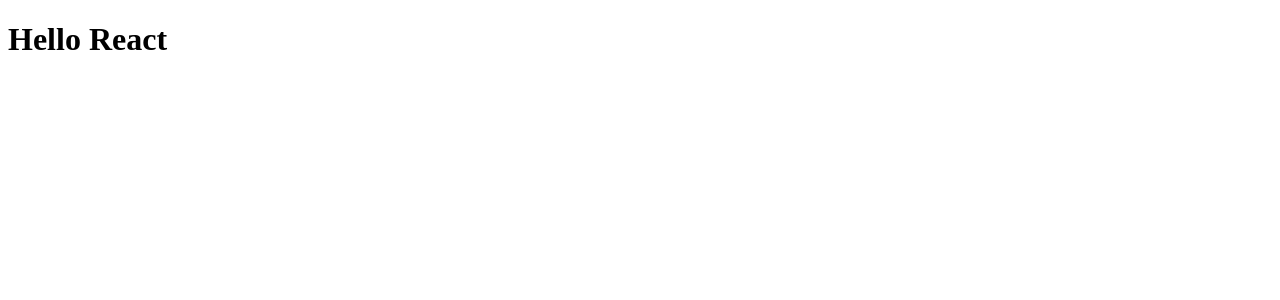
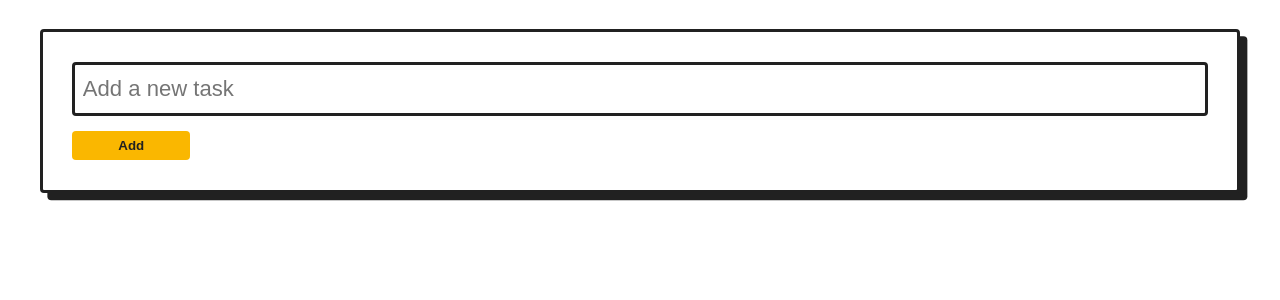
Before and after one commit to amoljagtap17/2025-react-19-highlights, a React (Vite) app: page / in a window 1280 px wide. Shown: the top 300 px of the page. Built offline with nearby package versions, Linux system fonts and the light colour scheme.

Commit message:
react-19-highlights: add todo form

```diff
--- a/src/App.tsx
+++ b/src/App.tsx
@@ -1,3 +1,9 @@
+import { TodoForm } from "./components/section/TodoForm";
+
 export function App() {
-  return <h1>Hello React</h1>;
+  return (
+    <div>
+      <TodoForm />
+    </div>
+  );
 }
--- /dev/null
+++ b/src/components/section/TodoForm.tsx
@@ -0,0 +1,12 @@
+import "./styles.css";
+
+export function TodoForm() {
+  return (
+    <div className="card">
+      <form>
+        <input type="text" placeholder="Add a new task" />
+        <button type="submit">Add</button>
+      </form>
+    </div>
+  );
+}
--- /dev/null
+++ b/src/components/section/styles.css
@@ -0,0 +1,31 @@
+.card {
+  background: var(--color-background);
+  padding: calc(4 * var(--size-bezel));
+  margin-top: calc(4 * var(--size-bezel));
+  border-radius: var(--size-radius);
+  border: 3px solid var(--color-shadow, currentColor);
+  box-shadow: 0.5rem 0.5rem 0 var(--color-shadow, currentColor);
+}
+
+input {
+  box-sizing: border-box;
+  display: block;
+  width: 100%;
+  border: 3px solid currentColor;
+  padding: calc(var(--size-bezel) * 1.5) var(--size-bezel);
+  color: currentColor;
+  background: transparent;
+  border-radius: var(--size-radius);
+  font-size: 1.5rem;
+}
+
+button {
+  color: currentColor;
+  padding: var(--size-bezel) calc(var(--size-bezel) * 2);
+  background: var(--color-accent);
+  border: none;
+  border-radius: var(--size-radius);
+  font-weight: 900;
+  margin-top: 1rem;
+  min-width: 8rem;
+}
--- /dev/null
+++ b/src/index.css
@@ -0,0 +1,26 @@
+:root {
+  --color-light: white;
+  --color-dark: #212121;
+  --color-signal: #fab700;
+
+  --color-background: var(--color-light);
+  --color-text: var(--color-dark);
+  --color-accent: var(--color-signal);
+
+  --size-bezel: 0.5rem;
+  --size-radius: 4px;
+
+  line-height: 1.4;
+
+  font-family: "Inter", sans-serif;
+  font-size: calc(0.6rem + 0.4vw);
+  color: var(--color-text);
+  background: var(--color-background);
+  font-weight: 300;
+  padding: 0 calc(var(--size-bezel) * 3);
+}
+
+.container {
+  max-width: 1200px;
+  margin: 0 auto;
+}
--- a/src/main.tsx
+++ b/src/main.tsx
@@ -1,9 +1,12 @@
 import { StrictMode } from "react";
 import { createRoot } from "react-dom/client";
 import { App } from "./App.tsx";
+import "./index.css";
 
 createRoot(document.getElementById("root")!).render(
   <StrictMode>
-    <App />
+    <div className="container">
+      <App />
+    </div>
   </StrictMode>
 );
```
